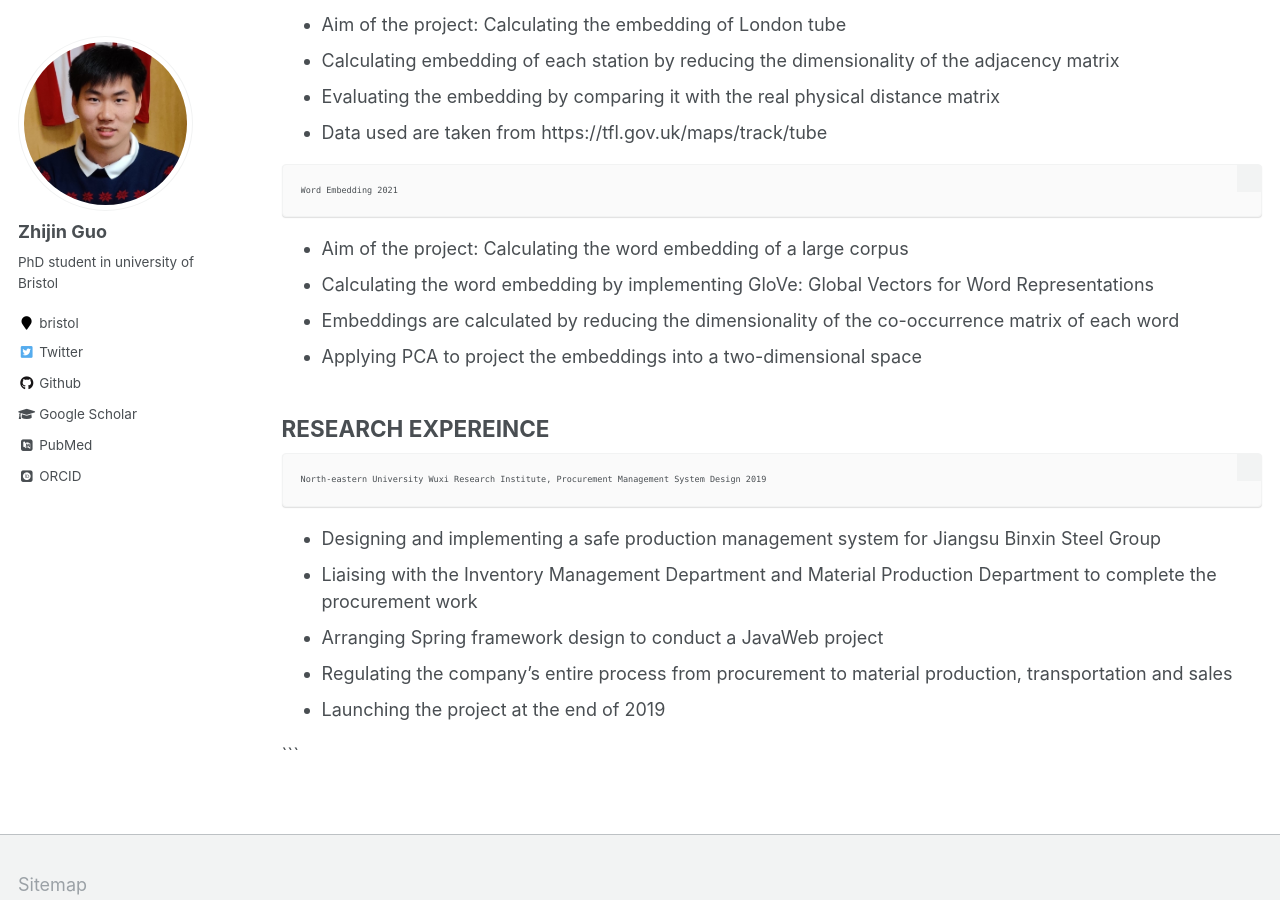
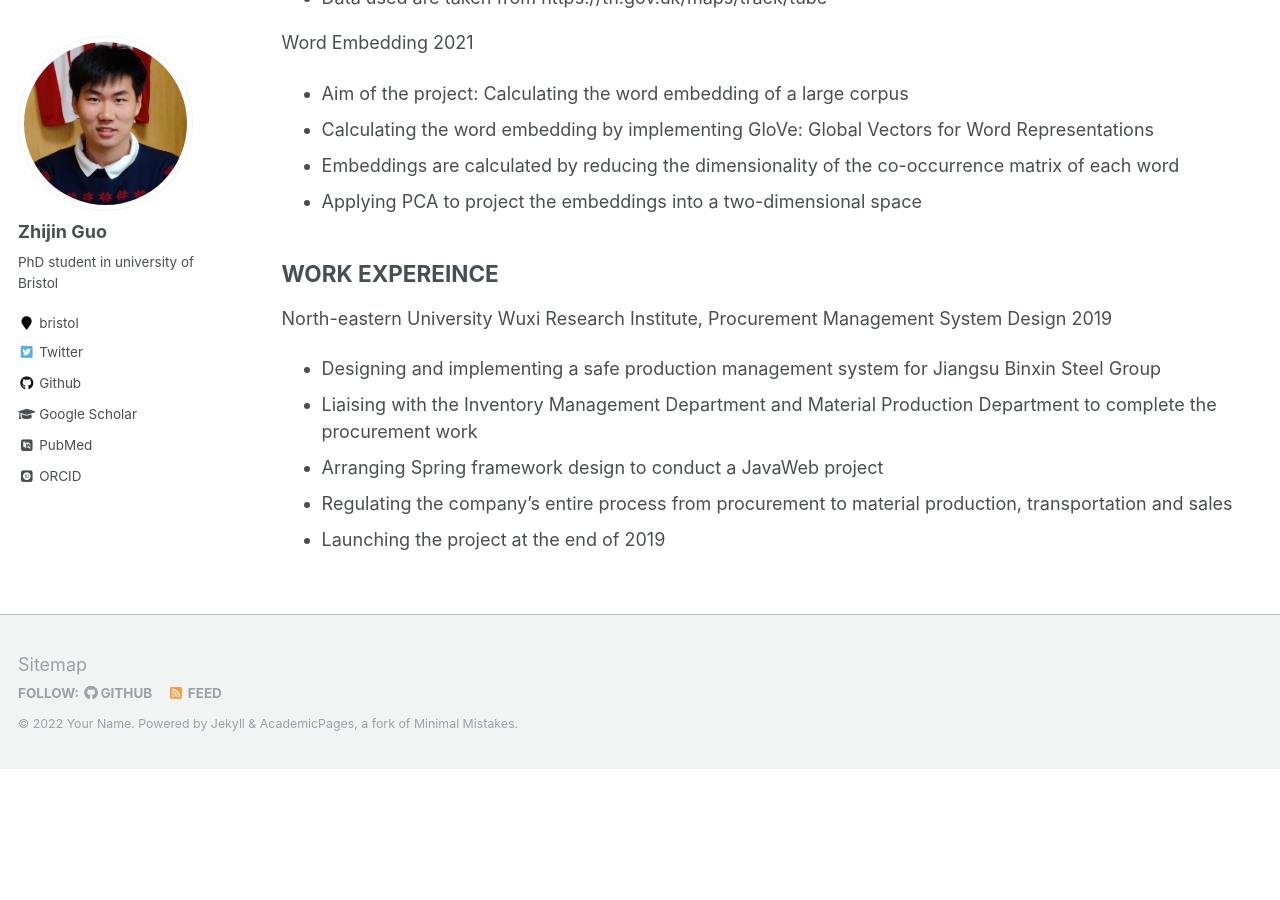
Before and after one commit to ZhijinGuo/ZhijinGuo.github.io, a Jekyll site: the page built from _pages/cv.md, in a window 1280 px wide and 900 px high, scrolled down 1790 px. Built offline with Jekyll 4.4.1, drawn with Linux system fonts in a browser that asks for light colours; some web fonts are replaced; after the commit the page ends 2559 px from its top, so only the background shows below that.

Commit message:
Update cv.md

````diff
--- a/_pages/cv.md
+++ b/_pages/cv.md
@@ -11,9 +11,8 @@
 
 # Zhijin GUO
 
-```
 BS8 1TW• +44 07840199497 • pa21701@bristol.ac.uk
-```
+
 ## RESEARCH INTEREST
 
 - Knowledge Graph
@@ -22,23 +21,23 @@
 
 ## EDUCATION
 
-```
+
 University of Bristol, PhD in Computer Science 2021 - 2025
-```
+
 - Graph Embedding and its applications
 - Knowledge Graph
 - Recommender System
 
-```
+
 The University of Sheffield, Master of Science in Advanced Computer Science 2019 – 2020
-```
+
 - GPA results: Distinction
 - Dissertation: A Tool to Correct Errors Made by Grammar Inference Algorithm
 - Core Modules: Natural language processing (95), Machine Learning (70)
 
-```
+
 North-eastern University, Bachelor of Engineering in Software Engineering 2015 – 2019
-```
+
 - GPA results: 76
 - Dissertation: Design and Implementation of Purchase Management System for Iron and Steel
     Enterprises
@@ -46,9 +45,9 @@
 
 ## RESEARCH EXPEREINCE
 
-```
+
 Knowledge Graph Embedding 2022
-```
+
 - Aim of the project: debiasing knowledge graph embedding
 - Knowledge Graphs (KGs) store human knowledge about the world in structured format. Once
     constructed, knowledge graphs are often considered as “gold standard” data sources that
@@ -57,36 +56,36 @@
 - Embeddings are trained to be neutral to sensitive attributes
 - Data used are taken from https://grouplens.org/datasets/movielens/1m/
 
-```
+
 Knowledge Graph Embedding 2022
-```
+
 - Aim of the project: predicting rating that users assign movies
 - Focusing on the use of knowledge graph embedding techniques to generate and represent
     knowledge/ relations by a latent vector representation
 - Root mean square error is applied to evaluate the predicted rating
 - Data used are taken from https://grouplens.org/datasets/movielens/1m/
 
-```
+
 Graph Embedding 2021
-```
+
 - Aim of the project: Calculating the embedding of London tube
 - Calculating embedding of each station by reducing the dimensionality of the adjacency matrix
 - Evaluating the embedding by comparing it with the real physical distance matrix
 - Data used are taken from https://tfl.gov.uk/maps/track/tube
 
-```
+
 Word Embedding 2021
-```
+
 - Aim of the project: Calculating the word embedding of a large corpus
 - Calculating the word embedding by implementing GloVe: Global Vectors for Word Representations
 - Embeddings are calculated by reducing the dimensionality of the co-occurrence matrix of each
     word
 - Applying PCA to project the embeddings into a two-dimensional space
 
-## RESEARCH EXPEREINCE
-```
+## WORK EXPEREINCE
+
 North-eastern University Wuxi Research Institute, Procurement Management System Design 2019
-```
+
 - Designing and implementing a safe production management system for Jiangsu Binxin Steel Group
 - Liaising with the Inventory Management Department and Material Production Department to
     complete the procurement work
@@ -94,5 +93,3 @@
 - Regulating the company's entire process from procurement to material production, transportation
     and sales
 - Launching the project at the end of 2019
-
-```
````
